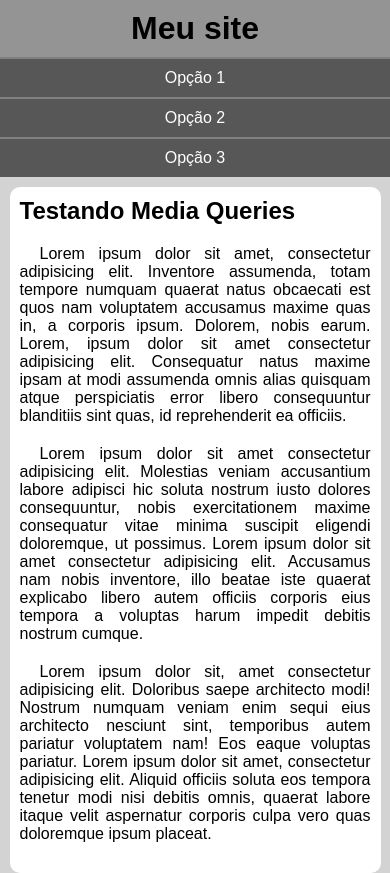
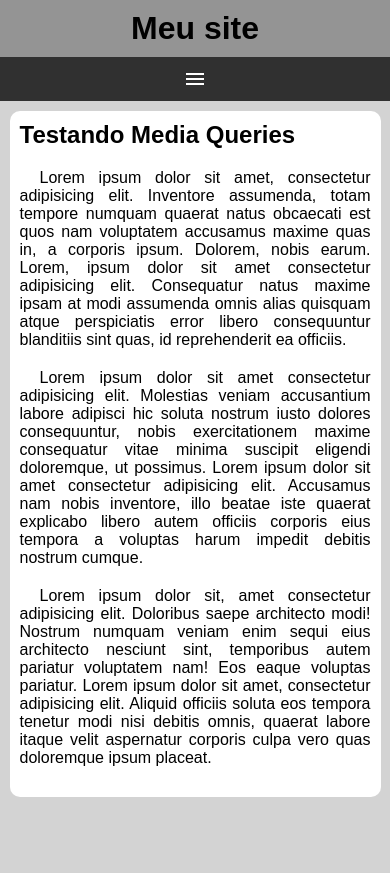
Before and after one commit to rafaelfernandesmaia/html-css, a plain HTML site: page exercicios/ex028/mq05/index.html in a window 390 px wide. After the commit the page ends 844 px from the top, so only its background shows below. Drawn offline with nearby package versions, Linux system fonts and the light colour scheme.

Commit message:
exercicio media query05

```diff
--- a/exercicios/ex028/mq05/estilos/style.css
+++ b/exercicios/ex028/mq05/estilos/style.css
@@ -19,8 +19,21 @@ header > h1 {
     text-align: center;
 }
 
+span#burguer {
+    background-color: rgb(48, 48, 48);
+    color: white;
+    display: block;
+    text-align: center;
+    padding: 10px;
+}
+
+span#burguer:hover {
+    background-color: white;
+    color: black;
+}
+
 menu {
-    display: block;
+    display: none;
 }
 
 menu > ul {
--- a/exercicios/ex028/mq05/index.html
+++ b/exercicios/ex028/mq05/index.html
@@ -4,12 +4,14 @@
     <meta charset="UTF-8">
     <meta name="viewport" content="width=device-width, initial-scale=1.0">
     <title>Media Query</title>
+    <link rel="stylesheet" href="https://fonts.googleapis.com/css2?family=Material+Symbols+Outlined:opsz,wght,FILL,GRAD@20..48,100..700,0..1,-50..200&icon_names=menu"/>
     <link rel="stylesheet" href="estilos/style.css">
 </head>
 <body>
     <header>
         <h1>Meu site</h1>
-        <menu>
+        <span id="burguer" class="material-symbols-outlined" onclick="clickMenu()">menu</span>
+        <menu id="itens">
             <ul>
                 <li><a href="#">Opção 1</a></li>
                 <li><a href="#">Opção 2</a></li>
@@ -27,5 +29,15 @@
             <p>Lorem ipsum dolor sit, amet consectetur adipisicing elit. Doloribus saepe architecto modi! Nostrum numquam veniam enim sequi eius architecto nesciunt sint, temporibus autem pariatur voluptatem nam! Eos eaque voluptas pariatur. Lorem ipsum dolor sit amet, consectetur adipisicing elit. Aliquid officiis soluta eos tempora tenetur modi nisi debitis omnis, quaerat labore itaque velit aspernatur corporis culpa vero quas doloremque ipsum placeat.</p>
         </article>
     </main>
+    <script>
+        function clickMenu() {
+            itens.style.display = 'block'
+                if (itens.style.display == 'block') {
+                    itens.style.display = 'none'
+                } else {
+                    itens.style.display = 'block'
+                }
+        }
+    </script>
 </body>
 </html>
```
